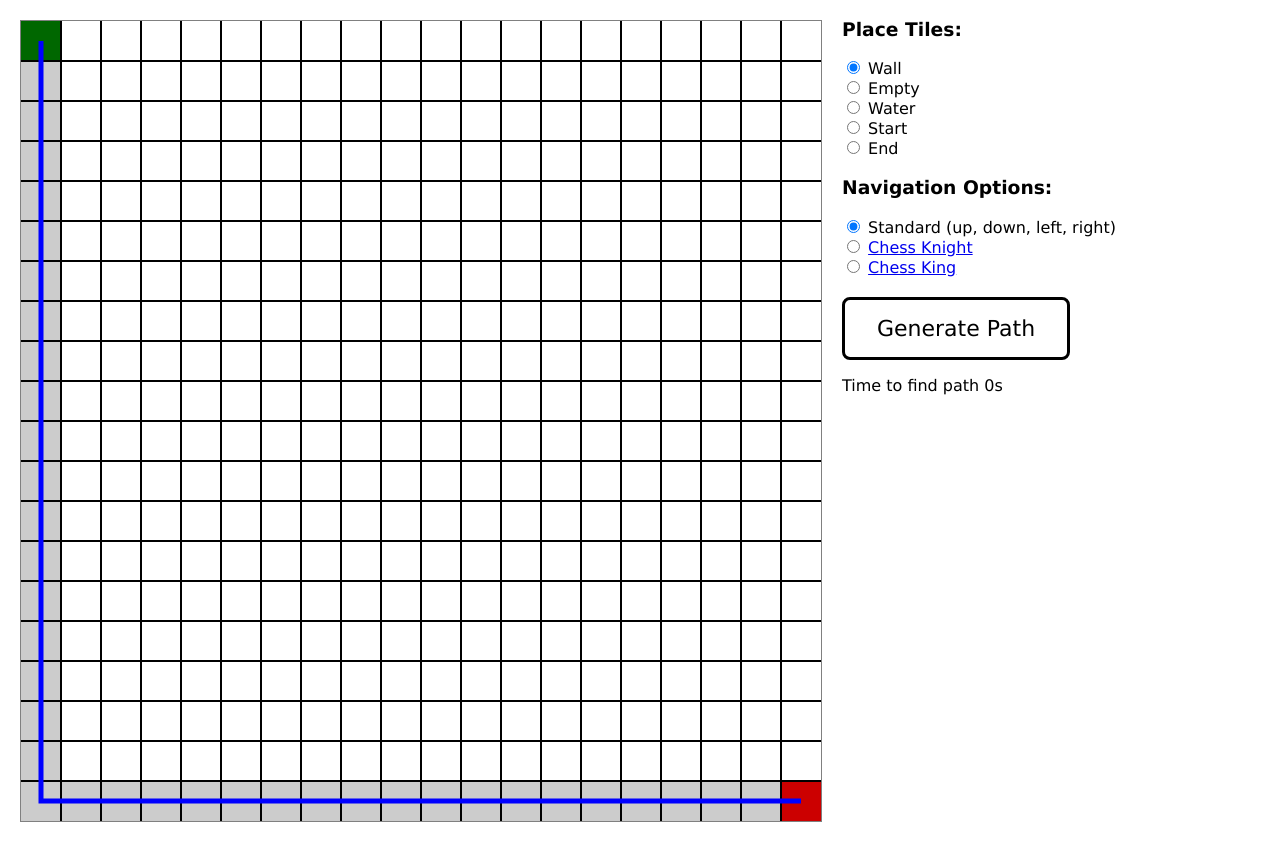
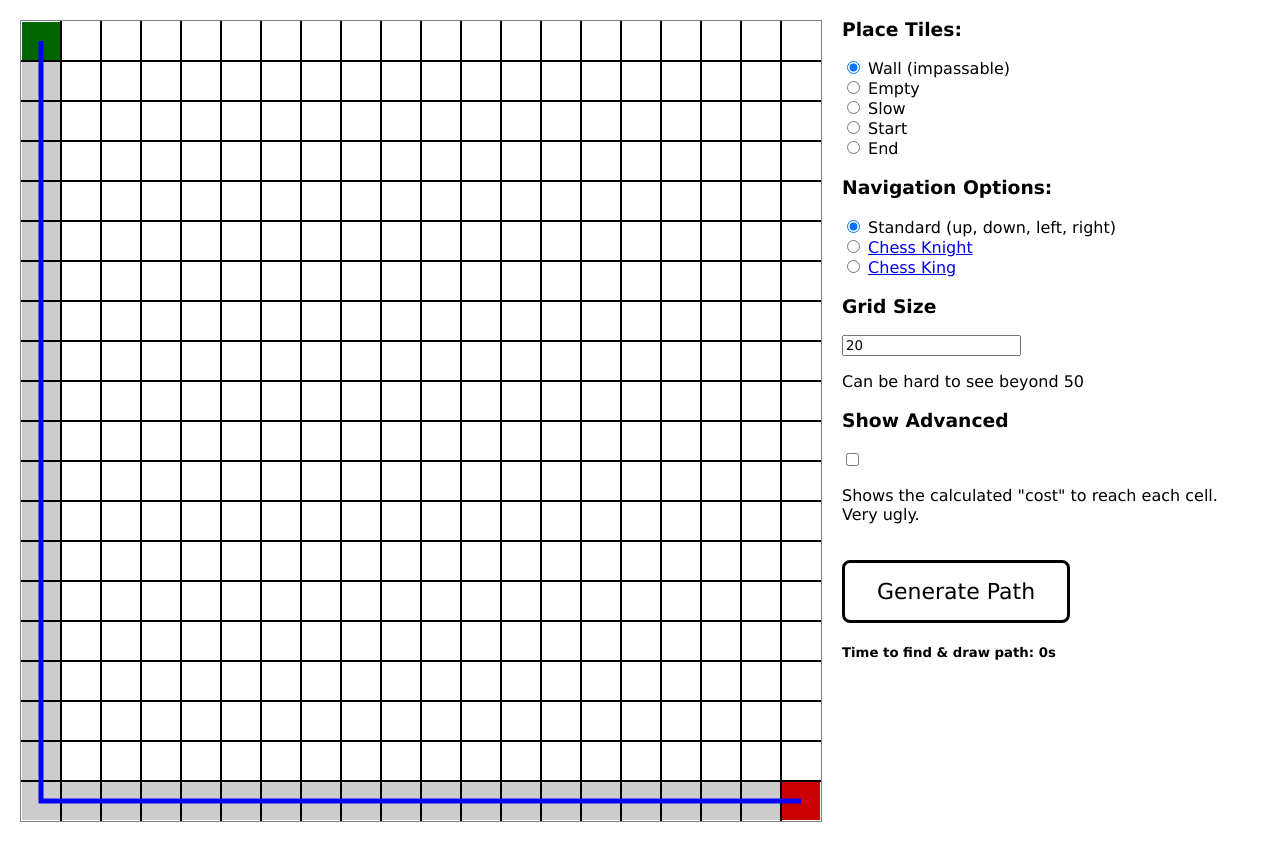
Before and after one commit to nateCode1/nateCode1.github.io, a plain HTML site: page index.html in a window 1280 px wide. Both pictures are taken after a click on the button "Generate Path". Drawn offline with Linux system fonts and the light colour scheme.

Commit message:
Polish Astar

```diff
--- a/index.html
+++ b/index.html
@@ -54,6 +54,8 @@
 		var dirs = [[1,0], [-1,0], [0,1], [0,-1]];
 
 		function generateGrid(wid, hgt) {
+			clear();
+
 			grid=[];
 			gridSize = [wid, hgt];
 			cellSize = [cv.width / wid, cv.height / hgt]
@@ -68,11 +70,15 @@
 			colorGrid()
 		}
 
-		function drawGrid(color = "black", width = 1) {
+		function drawGrid(color = "black", loops = 5, width = 1) {
+			if (loops <= 0) return
+
 			ctx.strokeStyle = color;
 			ctx.lineWidth = width;
 			for (let y = 1; y < gridSize[1]; y++) drawLine([[0, g2C(0,y)[1]], [cv.width, g2C(0,y)[1]]]) //horizontal grid lines
 			for (let x = 1; x < gridSize[0]; x++) drawLine([[g2C(x,0)[0], 0], [g2C(x,0)[0], cv.height]]) //vertical grid lines
+
+			drawGrid(color, loops-1, width) //recursive because canvas can't draw normally for some reason
 		}
 
 		function g2C(x, y, centered = false) {
@@ -90,9 +96,9 @@
 
 			let start = g2C(pos[0], pos[1])
 			ctx.beginPath();
-			ctx.rect(start[0], start[1], cellSize[0], cellSize[1]);
+			ctx.rect(start[0] + 1, start[1] + 1, cellSize[0] - 2, cellSize[1] - 2);
 			ctx.fill();
-			drawGrid();
+			//drawGrid();
 
 
 			if (setData && (grid[pos[1]]||[])[pos[0]] !== undefined) grid[pos[1]][pos[0]] = parseInt(setData);
@@ -106,14 +112,16 @@
 
 			let drawPos = g2C(pos[0], pos[1])
 			ctx.fillText(text, drawPos[0] + cellSize[0] / 2, drawPos[1] + cellSize[1] / 2 + fontSize / 2 - 5, cellSize[0]);
-			drawGrid();
+			//drawGrid();
 		}
 
 		function colorGrid() {
+
 			grid.forEach((row, y) => row.forEach((cell, x) => fillSquare([x,y], colorsByCost[grid[y][x]])));
 
 			fillSquare(start, colorsByCost["start"])
 			fillSquare(end, colorsByCost["end"])
+			drawGrid()
 		}
 
 		function drawLine(points, width = 1, color = "black") { //list points
@@ -129,12 +137,14 @@
 		}
 
 		function heatmap(thisStart = start, thisEnd = end, drawPath = true, writeNums = false) {
+			writeNums = document.getElementById("advancedView").checked;
 			let startTime = Date.now()
+
 			let heatmap = [];
 			for (let y = 0; y < gridSize[1]; y++){
 				heatmap.push([])
 				for (let x = 0; x < gridSize[0]; x++) {
-					heatmap[y].push("unset");
+					heatmap[y].push("no");
 				}
 			}
 
@@ -152,7 +162,7 @@
 					target = [activeCell[0] + dir[0], activeCell[1] + dir[1]];
 					if ((heatmap[target[1]]||[])[target[0]] !== undefined && grid[target[1]][target[0]] >= 0) {
 						let newCost = heatmap[activeCell[1]][activeCell[0]] + grid[target[1]][target[0]]
-						if (heatmap[target[1]][target[0]] == "unset" || heatmap[target[1]][target[0]] > newCost) {
+						if (heatmap[target[1]][target[0]] == "no" || heatmap[target[1]][target[0]] > newCost) {
 							heatmap[target[1]][target[0]] = newCost;
 							activeCells.push(target);
 						}
@@ -165,7 +175,7 @@
 			drawGrid();
 
 			//drawLine
-			if (heatmap[thisEnd[1]][thisEnd[0]] == "unset") return false
+			if (heatmap[thisEnd[1]][thisEnd[0]] == "no") {document.getElementById("timeText").textContent = "No valid path :("; return false;}
 			let points = [];
 			let at = thisEnd;
 			let currCost;
@@ -175,7 +185,7 @@
 				let nextMove = undefined;
 				dirs.forEach((dir, i) =>{
 					if ((heatmap[at[1] + dir[1]]||[])[at[0] + dir[0]] !== undefined) {
-						if (heatmap[at[1] + dir[1]][at[0] + dir[0]] < currCost || currCost === undefined && heatmap[at[1] + dir[1]][at[0] + dir[0]] != "unset") {
+						if (heatmap[at[1] + dir[1]][at[0] + dir[0]] < currCost || currCost === undefined && heatmap[at[1] + dir[1]][at[0] + dir[0]] != "no") {
 							currCost = heatmap[at[1] + dir[1]][at[0] + dir[0]];
 							nextMove = [at[0] + dir[0], at[1] + dir[1]];
 						}
@@ -191,7 +201,7 @@
 			drawLine(points, 5, "blue");
 
 			console.log("Time elapsed", Date.now() - startTime);
-			document.getElementById("timeText").textContent = "Time to find path " + (Date.now() - startTime) / 1000 + "s";
+			document.getElementById("timeText").textContent = "Time to find & draw path: " + (Date.now() - startTime) / 1000 + "s";
 		}
 
 		function clear() {
@@ -256,6 +266,12 @@
 			else if (brush == "start") {start = c2G(x,y); colorGrid();}
 		}
 
+		function resizeGrid() {
+			console.log("hehehb")
+			let size = document.getElementById("gridSize").value
+			generateGrid(size, size)
+		}
+
 		document.addEventListener("DOMContentLoaded", () => { onReady(); });
 
 
@@ -269,11 +285,11 @@
 		<div>
 			<h3>Place Tiles:</h3>
 			<input checked="checked" type="radio" id="wall" name="placing" value="-1">
-			<label for="wall">Wall</label><br>
+			<label for="wall">Wall (impassable)</label><br>
 			<input type="radio" id="empty" name="placing" value="1">
 			<label for="empty">Empty</label><br>
 			<input type="radio" id="water" name="placing" value="3">
-			<label for="water">Water</label><br>
+			<label for="water">Slow</label><br>
 			<input type="radio" id="start" name="placing" value="start">
 			<label for="start">Start</label><br>
 			<input type="radio" id="end" name="placing" value="end">
@@ -289,8 +305,16 @@
 				<label for="king"><a target="_blank" href="https://images.chesscomfiles.com/uploads/v1/images_users/tiny_mce/pdrpnht/phpmVRKYr.png">Chess King</a></label><br>
 			</div>
 
+			<h3>Grid Size</h3>
+			<input onChange="resizeGrid()" id="gridSize" type="number" value="20" max="250"><br>
+			<p>Can be hard to see beyond 50</p>
+
+			<h3>Show Advanced</h3>
+			<input type="checkbox" id="advancedView"><br>
+			<p>Shows the calculated "cost" to reach each cell. <br> Very ugly.</p>
+
 			<button onClick="heatmap()">Generate Path</button>
-			<p id="timeText"></p>
+			<h5 id="timeText"></h5>
 		</div>
 	</div>
 
```
